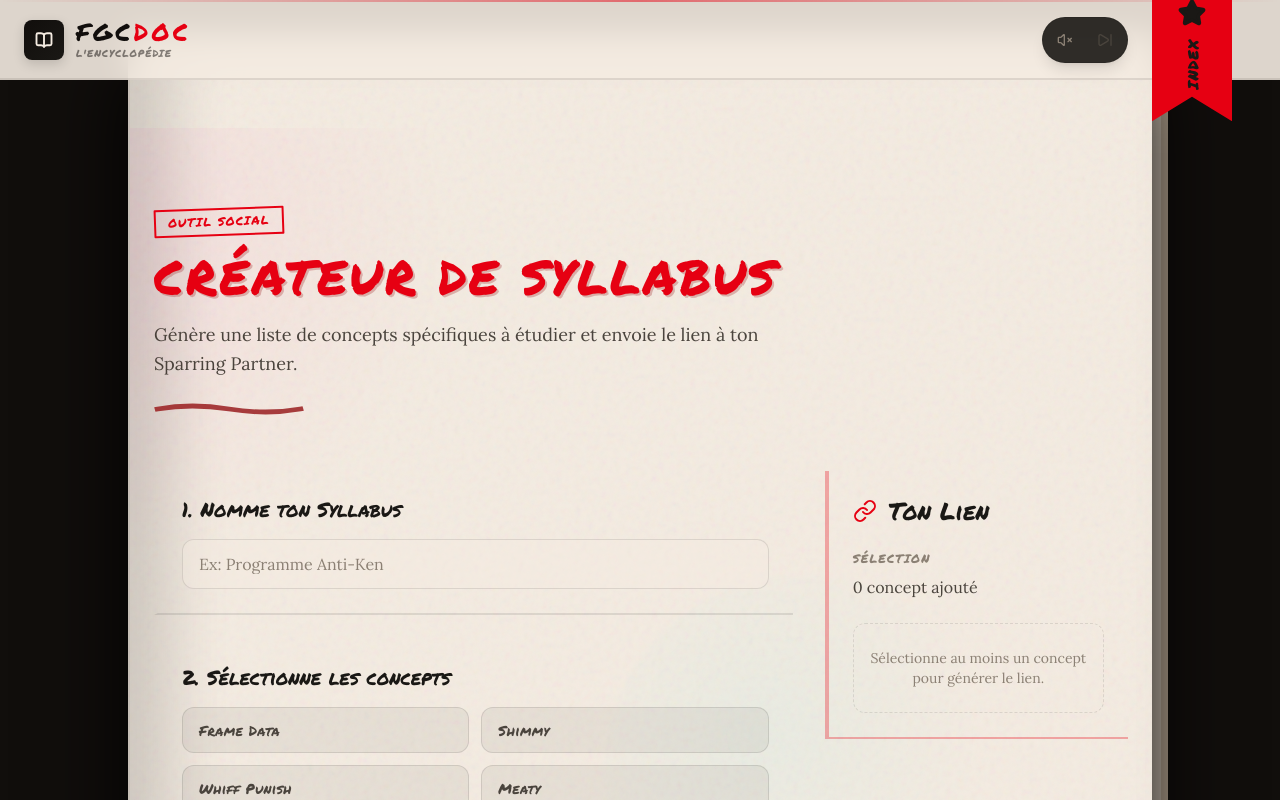
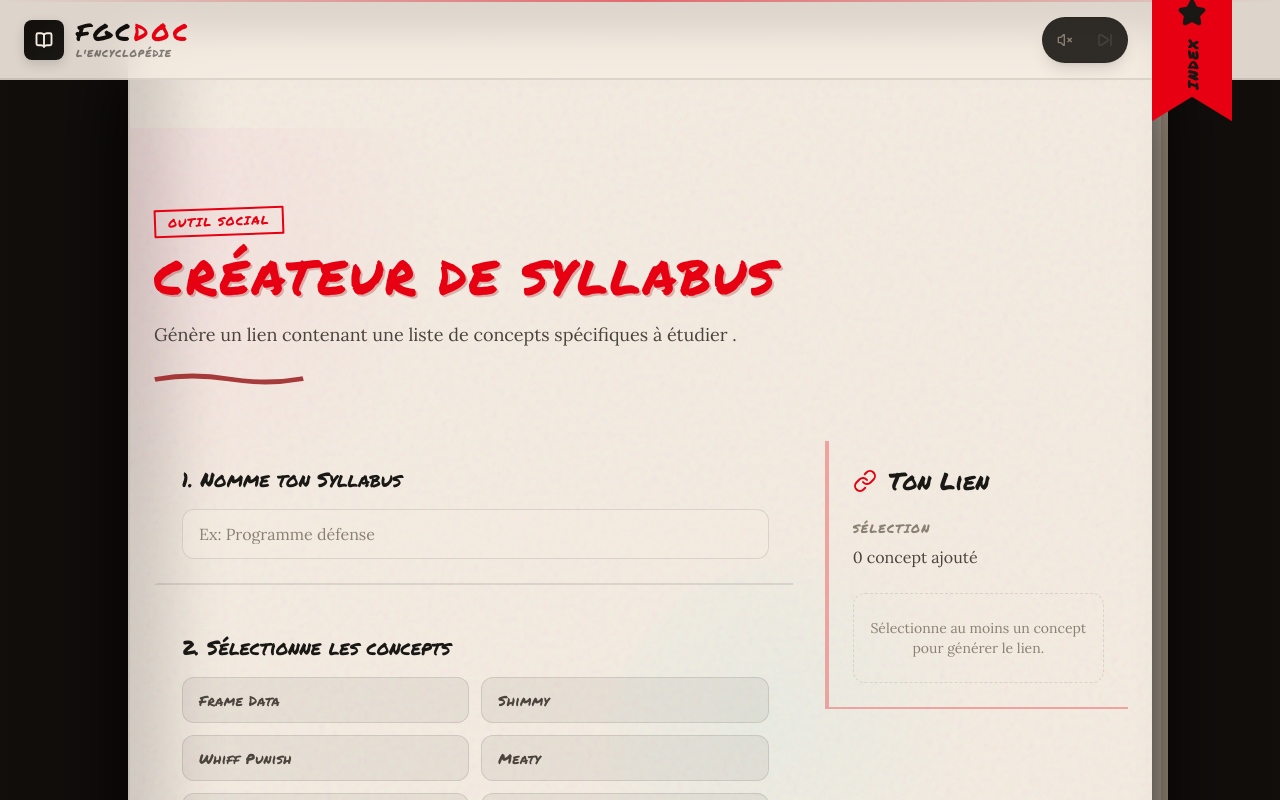
Before and after one commit to Askynnzz/FGCDOC, a React (Vite) app: page /shared in a window 1280 px wide. Shown: the top 800 px of the page. Built offline with nearby package versions, Linux system fonts and the light colour scheme; a web font is replaced by a local one.

Commit message:
Update subtitles and placeholder text in SharedModule

```diff
--- a/src/components/modules/Social/SharedModule.jsx
+++ b/src/components/modules/Social/SharedModule.jsx
@@ -109,7 +109,7 @@ export default function SharedModule() {
         <SectionHeader
           tag="Outil Social"
           title="Créateur de Syllabus"
-          subtitle="Génère une liste de concepts spécifiques à étudier et envoie le lien à ton Sparring Partner."
+          subtitle="Génère un lien contenant une liste de concepts spécifiques à étudier ."
           color="pink"
         />
 
@@ -119,7 +119,7 @@ export default function SharedModule() {
               <h3 className="font-display text-chalk text-xl mb-4">1. Nomme ton Syllabus</h3>
               <input
                 type="text"
-                placeholder="Ex: Programme Anti-Ken"
+                placeholder="Ex: Programme défense"
                 value={title}
                 onChange={e => setTitle(e.target.value)}
                 className="w-full bg-black/40 border border-white/10 rounded-xl px-4 py-3 text-chalk placeholder:text-stone font-body focus:outline-none focus:border-sf-pink/50 transition-colors"
```
